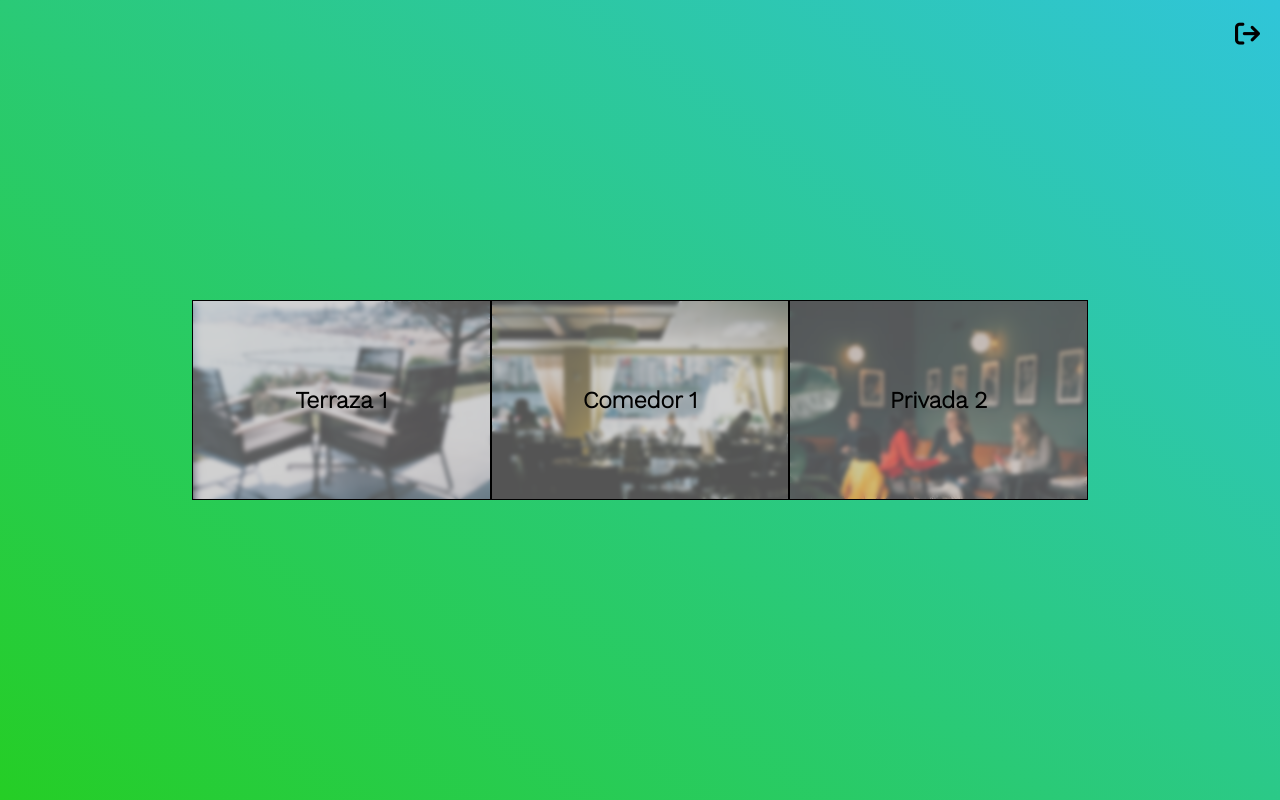
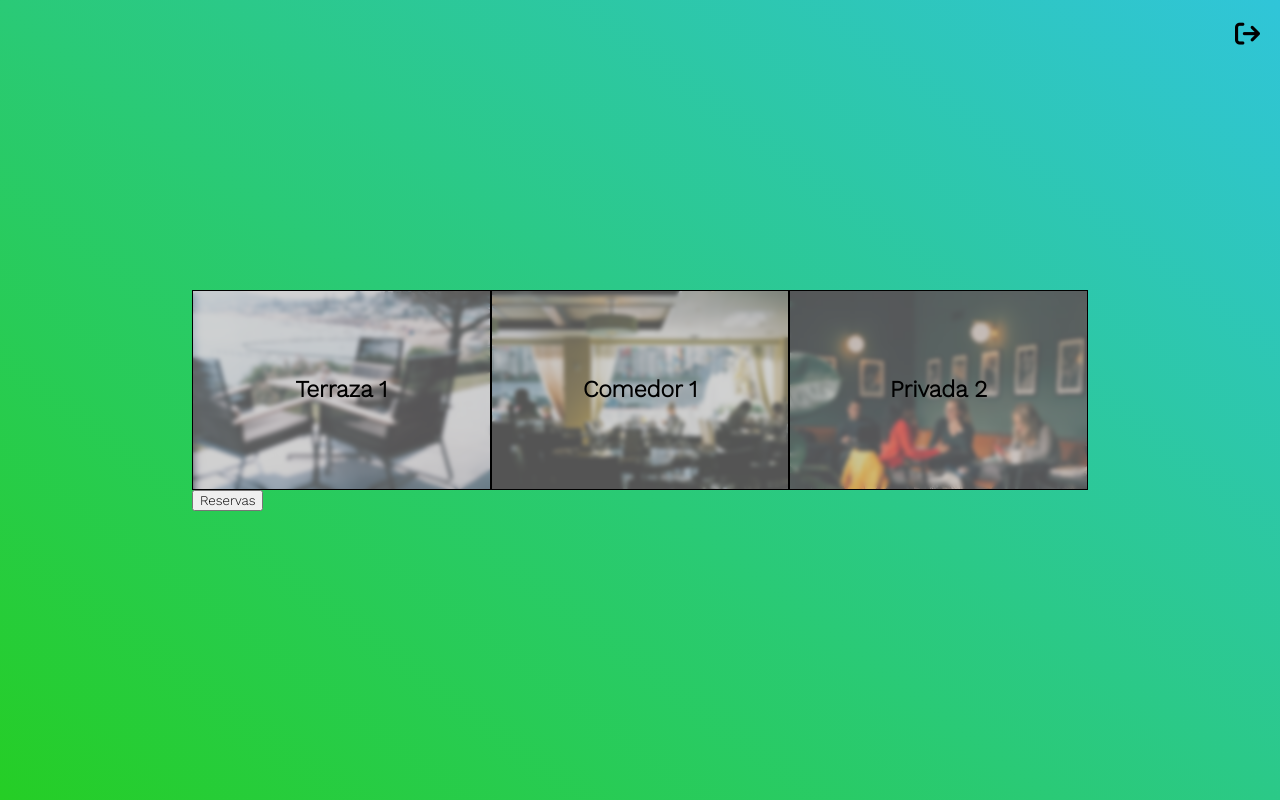
Before and after one commit to EdgarMarcoss/ProjectRestaurant, a PHP site: page /view/restaurante.php in a window 1280 px wide. Run offline with PHP 8.4, Linux system fonts and the light colour scheme; a user stored in the database is signed in; data comes from the database, SQL or seed files in the repository; some libraries are stand-ins or nearby versions.

Commit message:
mobi 10/11/2022

```diff
--- a/view/restaurante.php
+++ b/view/restaurante.php
@@ -47,6 +47,7 @@ if (!isset($_SESSION['user'])) {
 
                         $vuelta++;
             } ?>
+            <a href="vista.php"><button>Reservas</button></a>
         </div>
         <div class="color-back ">
             <div class="modal">
```
